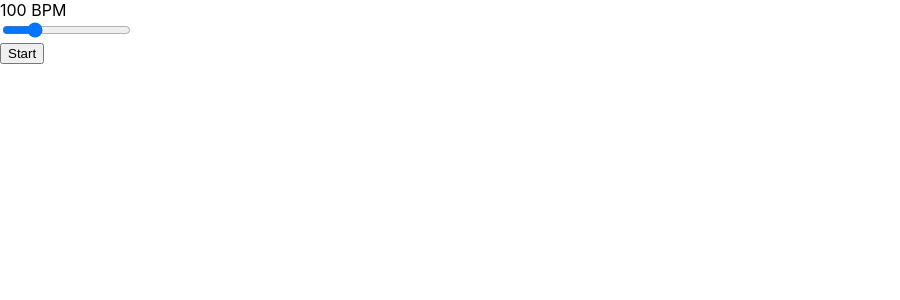
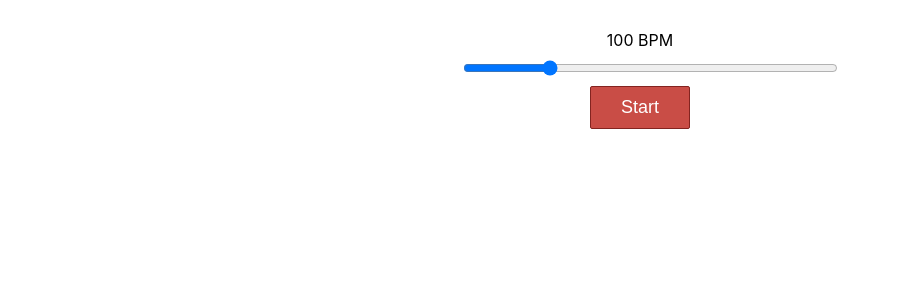
Before and after one commit to NathanielMention/Metronome, a React (Create React App) app: page / in a window 1280 px wide. Shown: the top 300 px of the page, without its empty margins (0-900 px from the left). Built offline with nearby package versions, Linux system fonts and the light colour scheme.

Commit message:
add styles

```diff
--- a/src/Metronome.css
+++ b/src/Metronome.css
@@ -0,0 +1,21 @@
+.metronome {
+  text-align: center;
+  max-width: 375px;
+  margin: 0 auto;
+  padding: 30px;
+}
+
+.bpm-slider input {
+  width: 100%;
+  margin: 10px;
+}
+
+.metronome button {
+  background: #c94d46;
+  padding: 10px;
+  border: 1px solid #832420;
+  border-radius: 2px;
+  width: 100px;
+  color: #fff;
+  font-size: 18px;
+}
```
